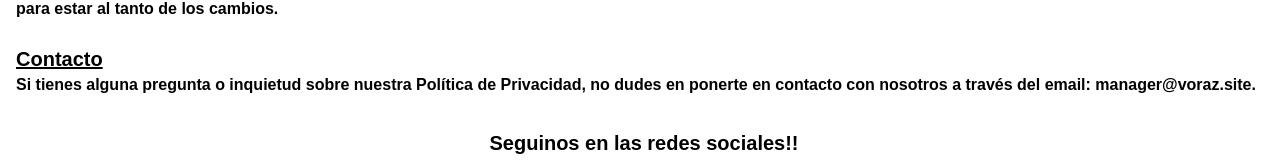
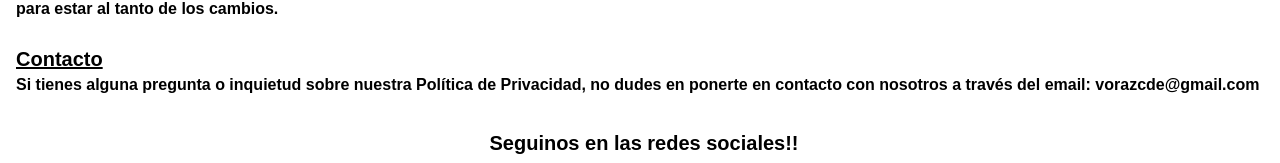
Before and after one commit to juanma-romero/Voraz, a React (Vite) app: page /politicas in a window 1280 px wide. Shown: the part 869-1032 px from the top of the page. Built offline with nearby package versions, Linux system fonts and the light colour scheme; a web font is replaced by a local one.

Commit message:
cambio de direccion de mail y nuevo dominio

```diff
--- a/src/Cookies.jsx
+++ b/src/Cookies.jsx
@@ -58,7 +58,7 @@ export default function Cookies() {
 
         <p>Si tienes alguna pregunta o inquietud sobre nuestras políticas de cookies, no dudes en ponerte
             en contacto con nosotros a través de nuestro correo electrónico de contacto:
-            <a href="mailto:manager@voraz.site">manager@voraz.site</a>.</p>
+            <a href="mailto:vorazcde@gmail.com">vorazcde@gmail.com</a>.</p>
             </div>
   )
 }
--- a/src/Politicas.jsx
+++ b/src/Politicas.jsx
@@ -46,7 +46,7 @@ export default function Politicas() {
             <br />
         <h3 className='text-xl underline'>Contacto</h3>
             <p>Si tienes alguna pregunta o inquietud sobre nuestra Política de Privacidad,
-            no dudes en ponerte en contacto con nosotros a través del email: manager@voraz.site.</p>
+            no dudes en ponerte en contacto con nosotros a través del email: vorazcde@gmail.com</p>
     </div>
   )
 }
--- a/src/Terminos.jsx
+++ b/src/Terminos.jsx
@@ -24,7 +24,7 @@ export default function Terminos() {
             <li><strong>*El servicio</strong> se refiere al sitio web.</li>
             <li><strong>*Términos y condiciones</strong> (también denominados "Términos") significan estos Términos y condiciones que forman el acuerdo completo entre usted y la Compañía con respecto al uso del Servicio. Este acuerdo de Términos y condiciones se ha creado con la ayuda del Generador de términos y condiciones.</li>
             <li><strong>*Servicio de redes sociales de terceros</strong> significa cualquier servicio o contenido (incluidos datos, información, productos o servicios) proporcionado por un tercero que puede mostrarse, incluirse o ponerse a disposición mediante el Servicio.</li>
-            <li><strong>*El sitio web</strong> se refiere a Voraz, accesible desde https://www.voraz.site/</li>
+            <li><strong>*El sitio web</strong> se refiere a Voraz, accesible desde https://voraz.vercel.app/</li>
             <li><strong>*Usted</strong> se refiere a la persona que accede o utiliza el Servicio, o la empresa u otra entidad legal en nombre de la cual dicha persona accede o utiliza el Servicio, según corresponda.</li>
         </ul>
         <br />
@@ -81,7 +81,7 @@ export default function Terminos() {
         <br />
         <h3 className='underline'>Contáctenos</h3>
         <p>Si tiene alguna pregunta sobre estos Términos y condiciones, puede contactarnos:</p>
-        <p>Por correo electrónico: <a href="mailto:manager@voraz.site">manager@voraz.site</a></p>
+        <p>Por correo electrónico: <a href="mailto:vorazcde@gmail.com">vorazcde@gmail.com</a></p>
     </div>
   )
 }
```
